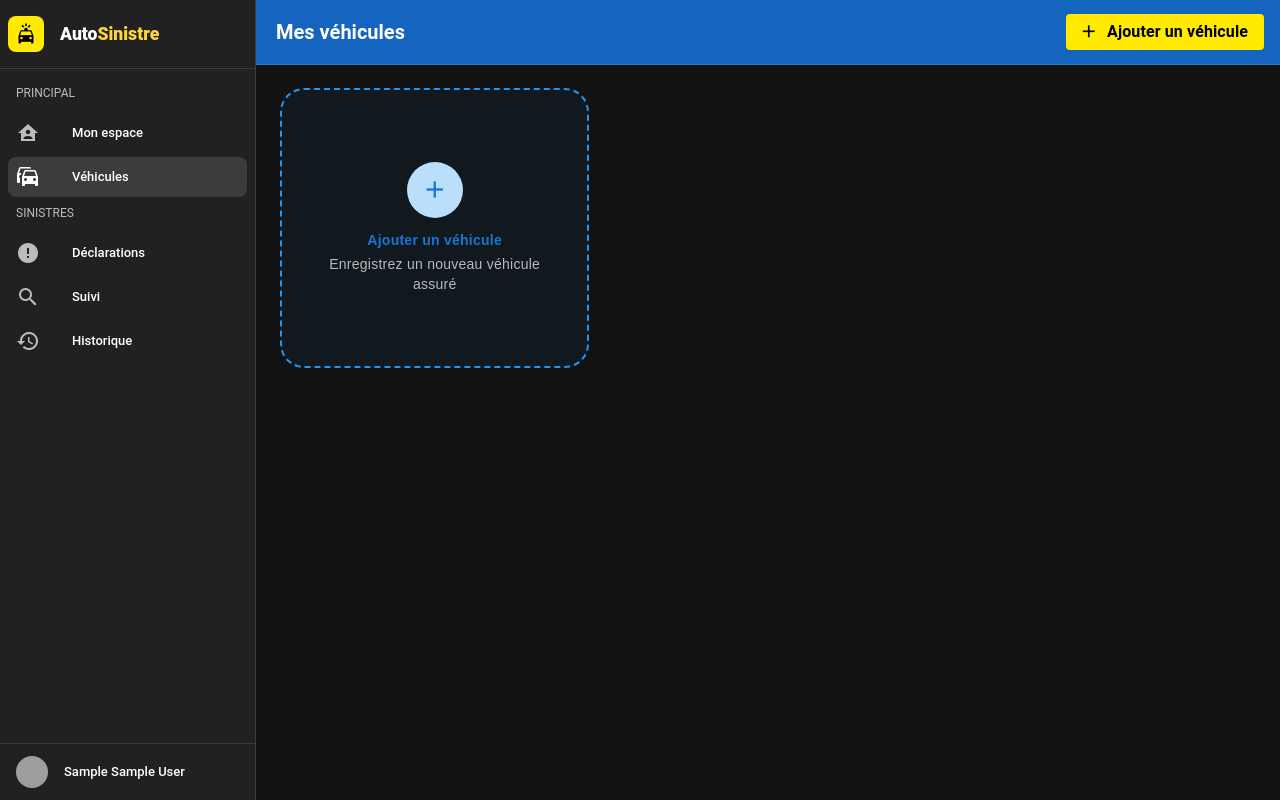
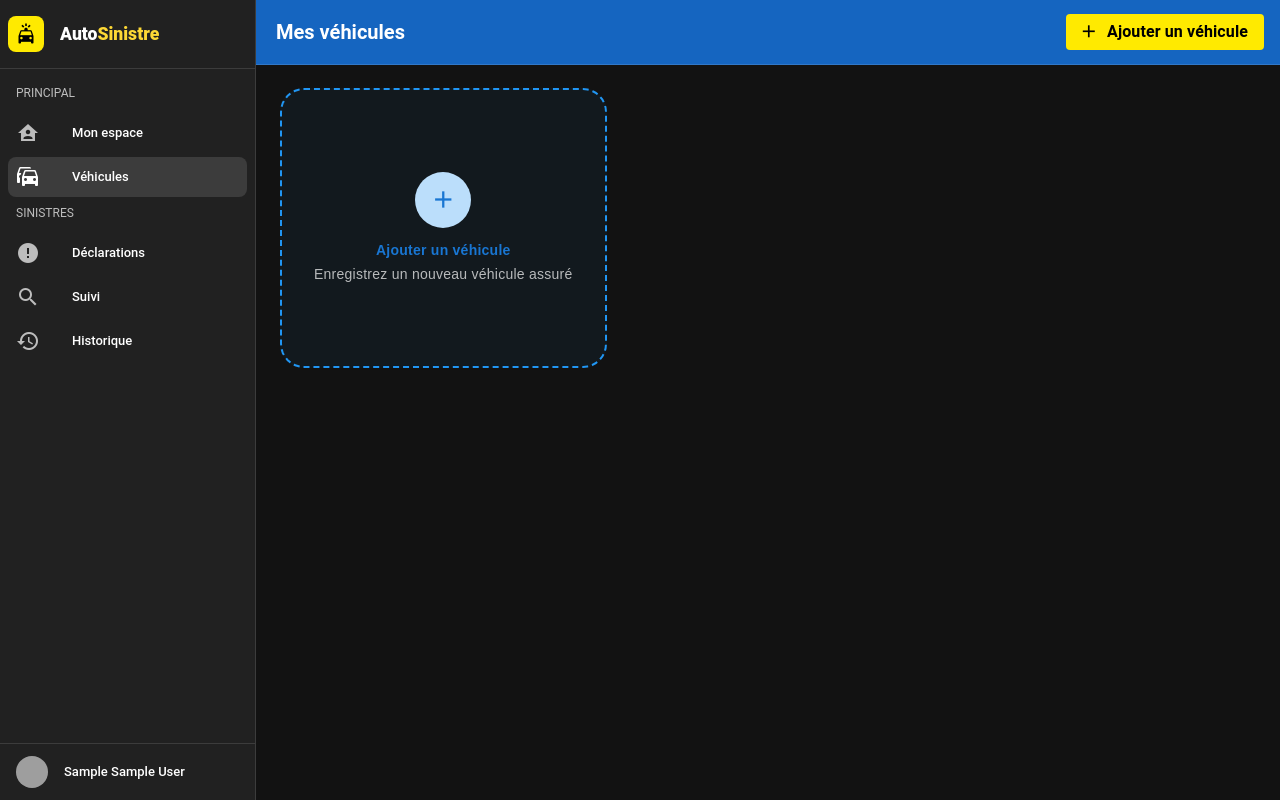
Before and after one commit to Wirbelwind03/auto-sinistre, a Vue app in the folder client/: page /vehicle in a window 1280 px wide. Built offline with nearby package versions, Linux system fonts and the light colour scheme; no server answers; sample sign-in values are in the browser's storage; grey boxes are pictures that could not be loaded.

Commit message:
Enlever élément inutile

```diff
--- a/client/src/components/vehicle/AddCard.vue
+++ b/client/src/components/vehicle/AddCard.vue
@@ -14,7 +14,6 @@
 </style>
 
 <template>
-    <v-col cols="12" sm="6" md="4">
     <v-card
         class="add-card d-flex align-center justify-center"
         rounded="xl"
@@ -29,7 +28,6 @@
         <div class="text-caption text-medium-emphasis">Enregistrez un nouveau véhicule assuré</div>
         </v-card-text>
     </v-card>
-    </v-col>
 </template>
 
 <script setup>
```
Lines whose indentation alone changed are shown as unchanged.
